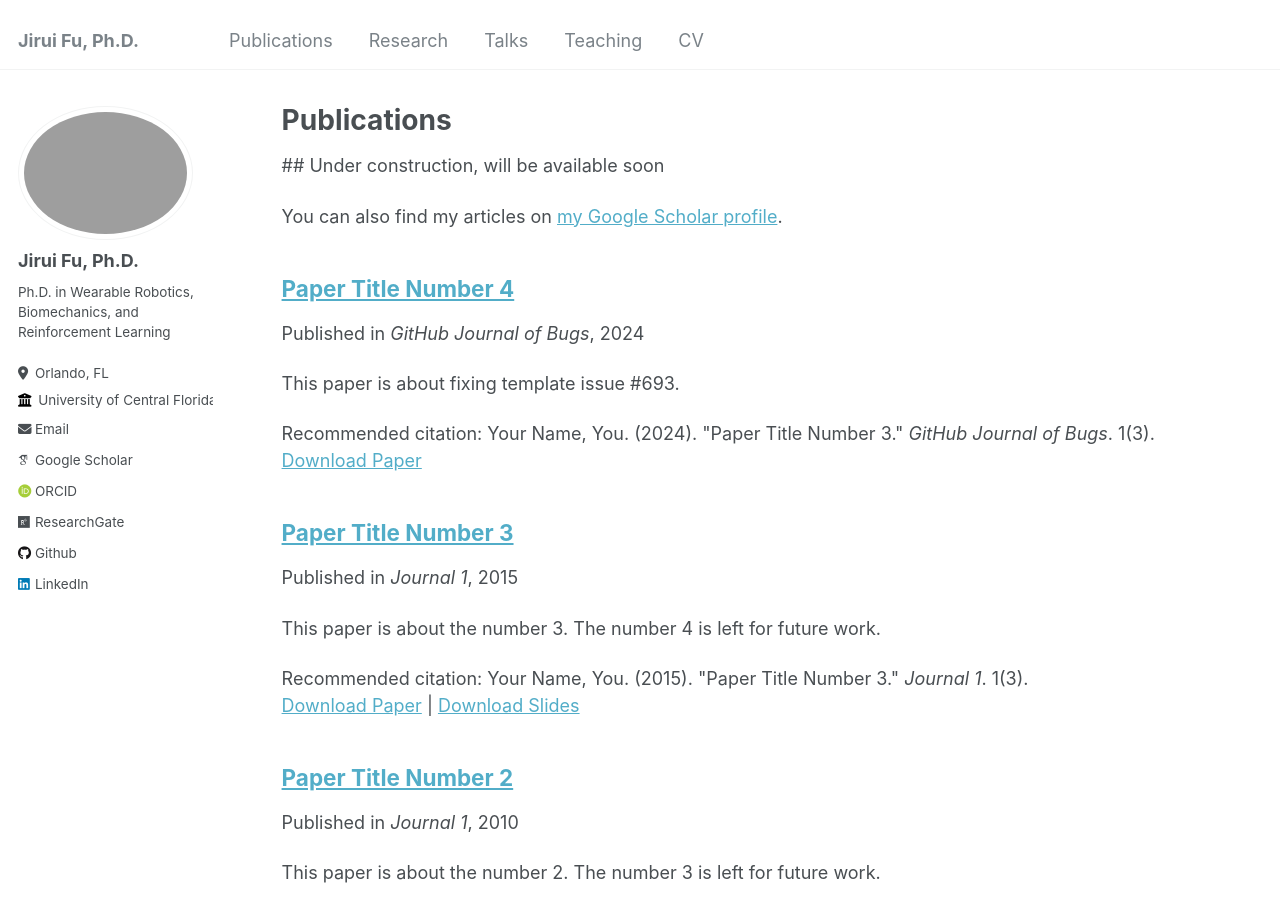
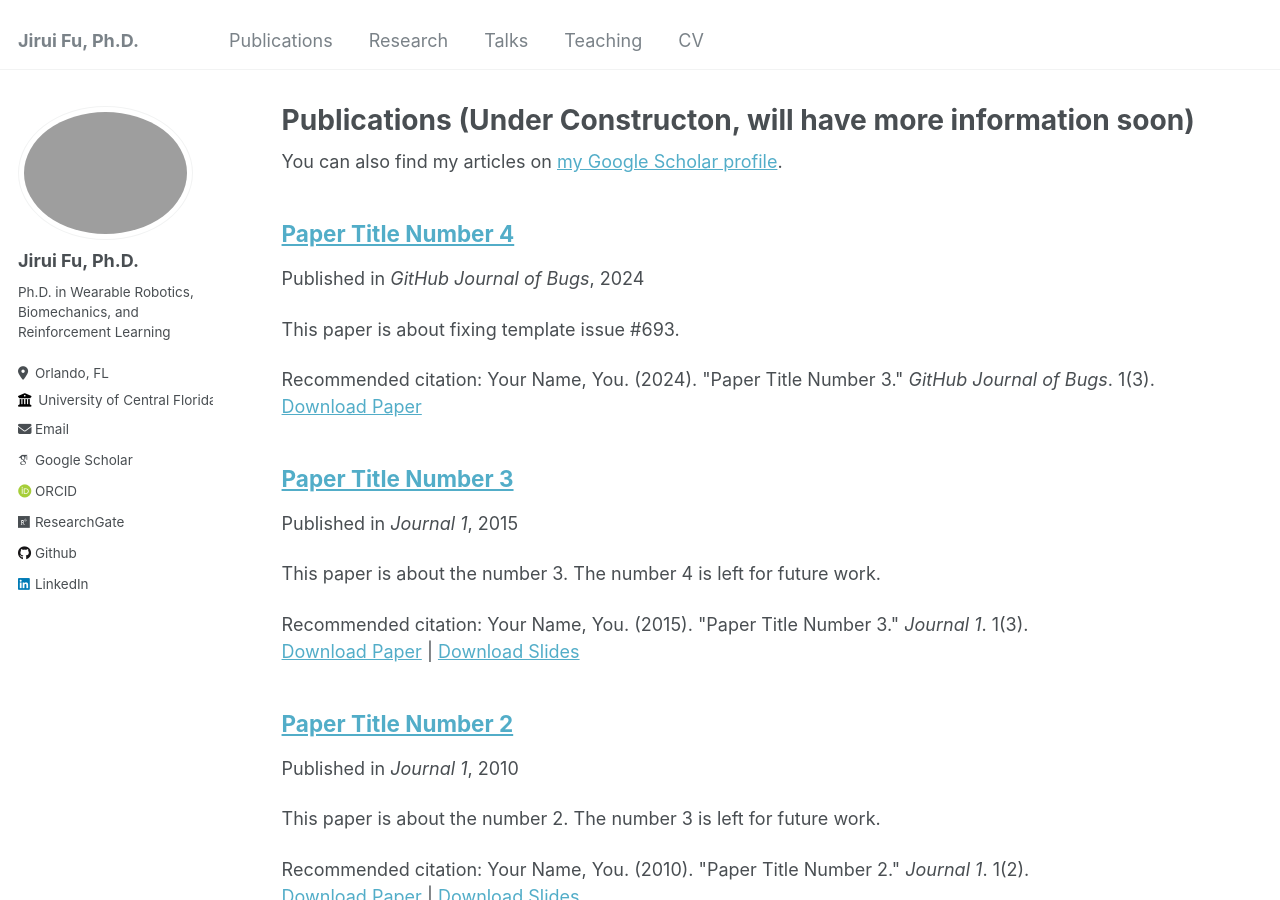
Before and after one commit to jiruifu/jiruifu.github.io, a Jekyll site: the page built from _pages/publications.md, in a window 1280 px wide and 900 px high. Built offline with Jekyll 4.4.1, drawn with Linux system fonts in a browser that asks for light colours; some web fonts are replaced.

Commit message:
Update publications.md

```diff
--- a/_pages/publications.md
+++ b/_pages/publications.md
@@ -1,11 +1,10 @@
 ---
 layout: archive
-title: "Publications"
+title: "Publications (Under Constructon, will have more information soon)"
 permalink: /publications/
 author_profile: true
 ---
 
-  ## Under construction, will be available soon
 
 
 {% if site.author.googlescholar %}
```
